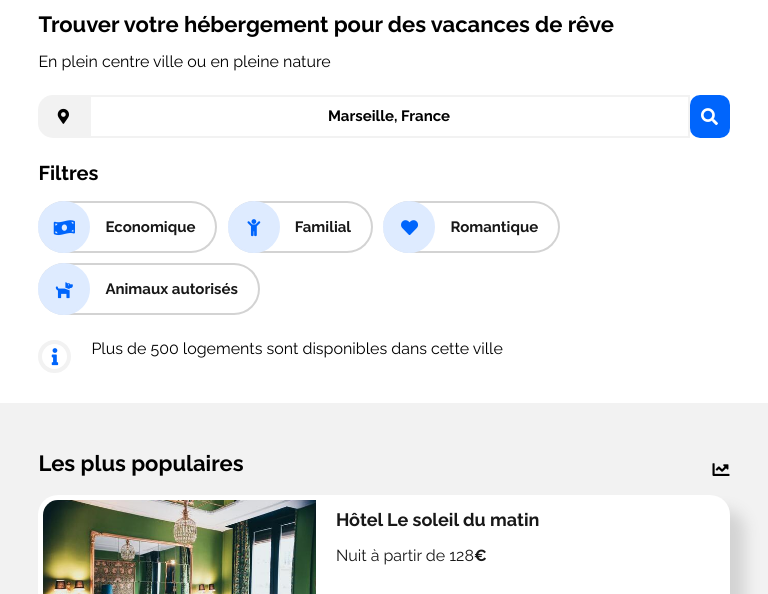
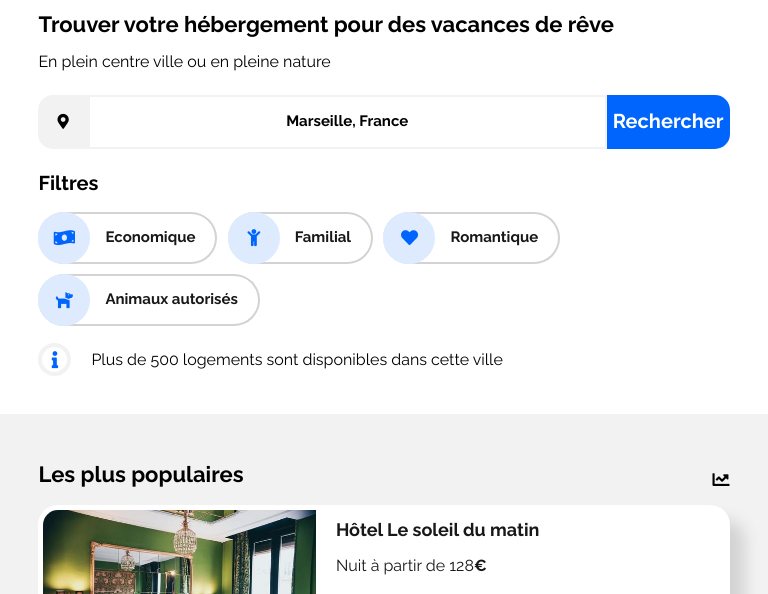
Before and after one commit to KarimB1980/Booki-nouvelle_version, a plain HTML site: page index.html in a window 768 px wide. Shown: the part 206-800 px from the top of the page. Drawn offline with Linux system fonts and the light colour scheme.

Commit message:
Update style_tab.css
Mise à jour css du bouton "Rechercher"

```diff
--- a/css/style_tab.css
+++ b/css/style_tab.css
@@ -73,26 +73,12 @@
         width: 100%;
     }
 
-    #trouver {
-        display: none;
-    }
-
-    #loupe {
-        display: flex;
-        flex: none;
-        justify-content: center;
-        align-items: center;
-        border-radius: 10px 10px 10px 10px;
-        width:40px;
-        background-color: #0065FC;
-        color: white;
-        font-size: 15px;
-        font-weight: bold;
+    .trouver {
+        width: 100%;
     }
 
     .ville {
         border:2px solid #F2F2F2;
-        height:37.5px;
         width: 100%;
         font-size: 15px;
         font-weight: bold;
@@ -125,11 +111,6 @@
     #information {
         display: flex;
         flex-direction: row;
-        align-items: start;
-    }
-
-    #logoinfo {
-        margin-top: 15px;
     }
 
     #texteinfo {
```
